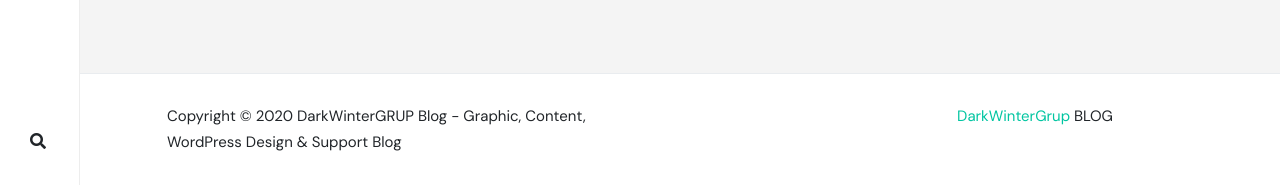
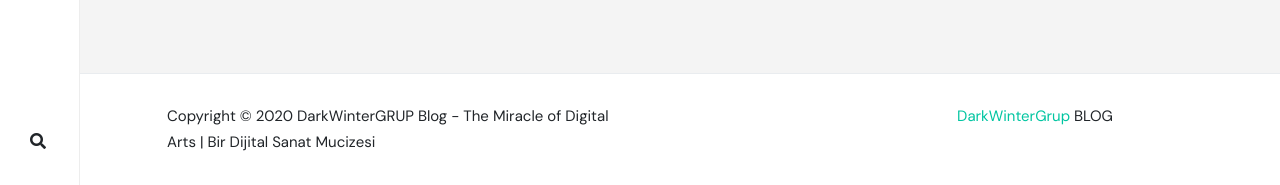
Before and after one commit to darkwintergrup/BLOG, a Jekyll site: the page built from index.html, in a window 1280 px wide and 900 px high, scrolled down 1573 px. Shown: the part 715-900 px from the top of the window. Built offline with Jekyll 4.4.1, drawn with Linux system fonts in a browser that asks for light colours; nearby versions of some CDN libraries; the list of posts is cut into pages by our own code; comment, search, counter and statistics services are not loaded.

Commit message:
Update _config.yml

```diff
--- a/_config.yml
+++ b/_config.yml
@@ -1,6 +1,6 @@
 # Site
-name: "DarkWinterGRUP Blog - Graphic, Content, WordPress Design & Support Blog"
-title: "DarkWinterGRUP Blog"
+name: "DarkWinterGRUP Blog - The Miracle of Digital Arts | Bir Dijital Sanat Mucizesi"
+title: "DarkWinterGRUP Blog - Graphic, Content, WordPress Design & Support Blog"
 description: "We will take you on the unique world of exploration. Content, design, snippets, inspiration, wordpress and much more.<br>Eat, Pray, Love!"
 logo: 'assets/images/logo-dw.png'
 favicon: 'assets/images/logo-dw-o.png'
```
